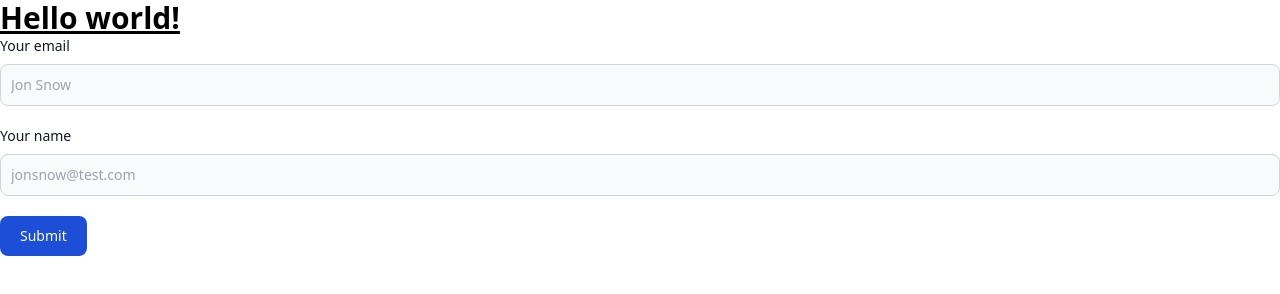
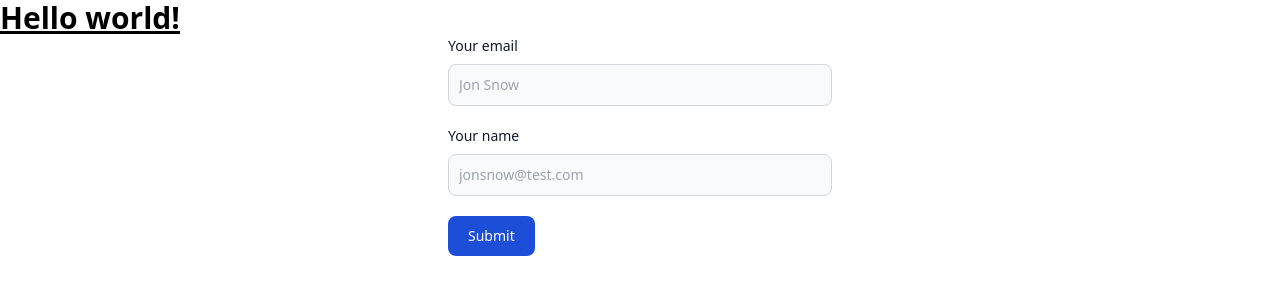
Before and after one commit to argonaut-pollux/kwesforms-landing, a plain HTML site: page index.html in a window 1280 px wide. Drawn offline with nearby package versions, Linux system fonts and the light colour scheme.

Commit message:
class update

```diff
--- a/index.html
+++ b/index.html
@@ -10,7 +10,7 @@
   <h1 class="text-3xl font-bold underline">
     Hello world!
   </h1>
-  <form method="POST" class="kf-form" class="max-w-sm mx-auto" action="https://kwesforms.com/api/f/F2177TGyHmWssEEr9Ha1">
+  <form method="POST" class="kf-form, max-w-sm mx-auto" action="https://kwesforms.com/api/f/F2177TGyHmWssEEr9Ha1">
     <div class="mb-5">
       <label for="email" class="block mb-2 text-sm font-medium text-gray-900 dark:text-white">Your email</label>
       <input name='email' type="email" id="email" class="bg-gray-50 border border-gray-300 text-gray-900 text-sm rounded-lg focus:ring-blue-500 focus:border-blue-500 block w-full p-2.5 dark:bg-gray-700 dark:border-gray-600 dark:placeholder-gray-400 dark:text-white dark:focus:ring-blue-500 dark:focus:border-blue-500" placeholder="Jon Snow" required />
```
